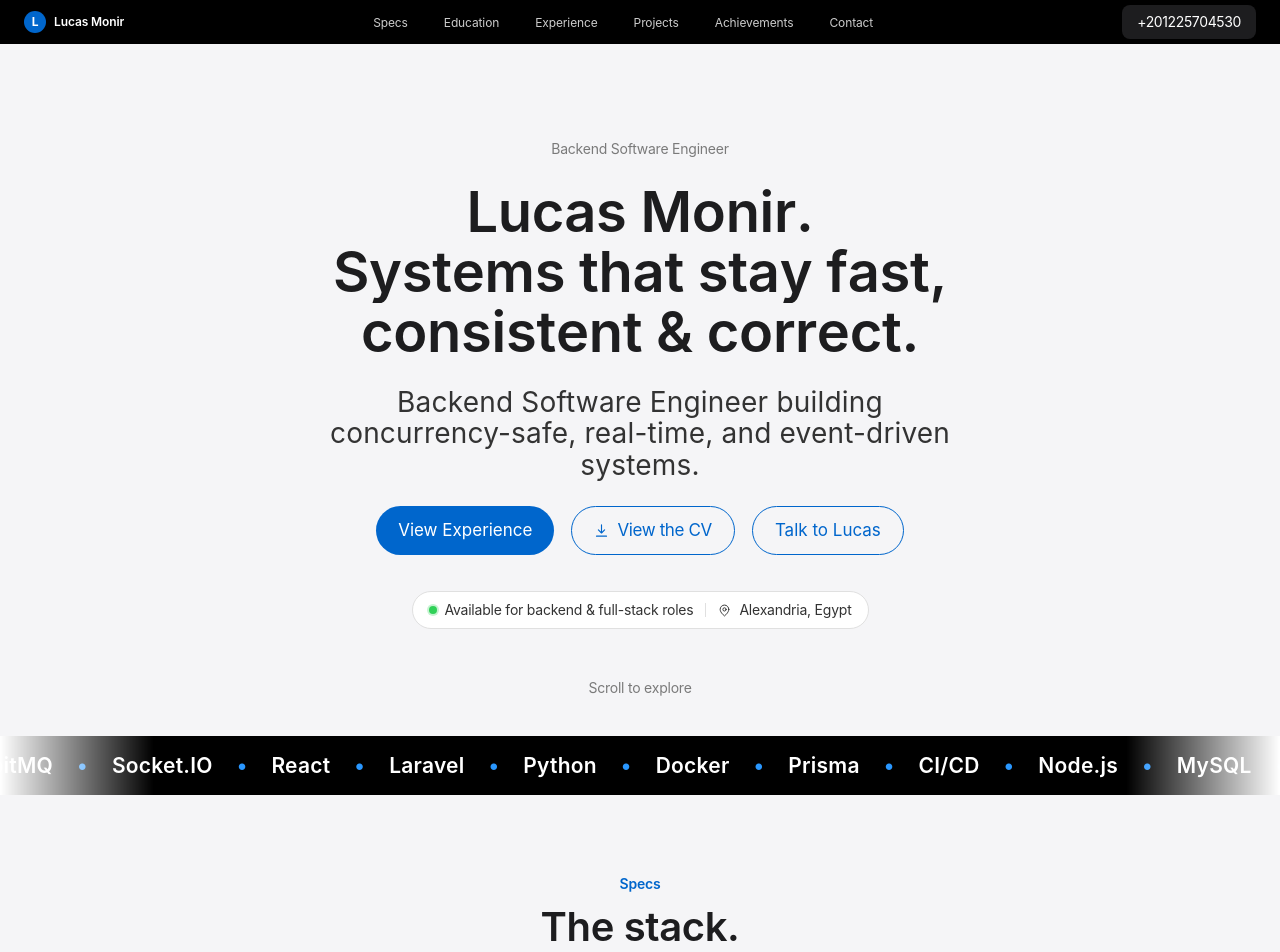
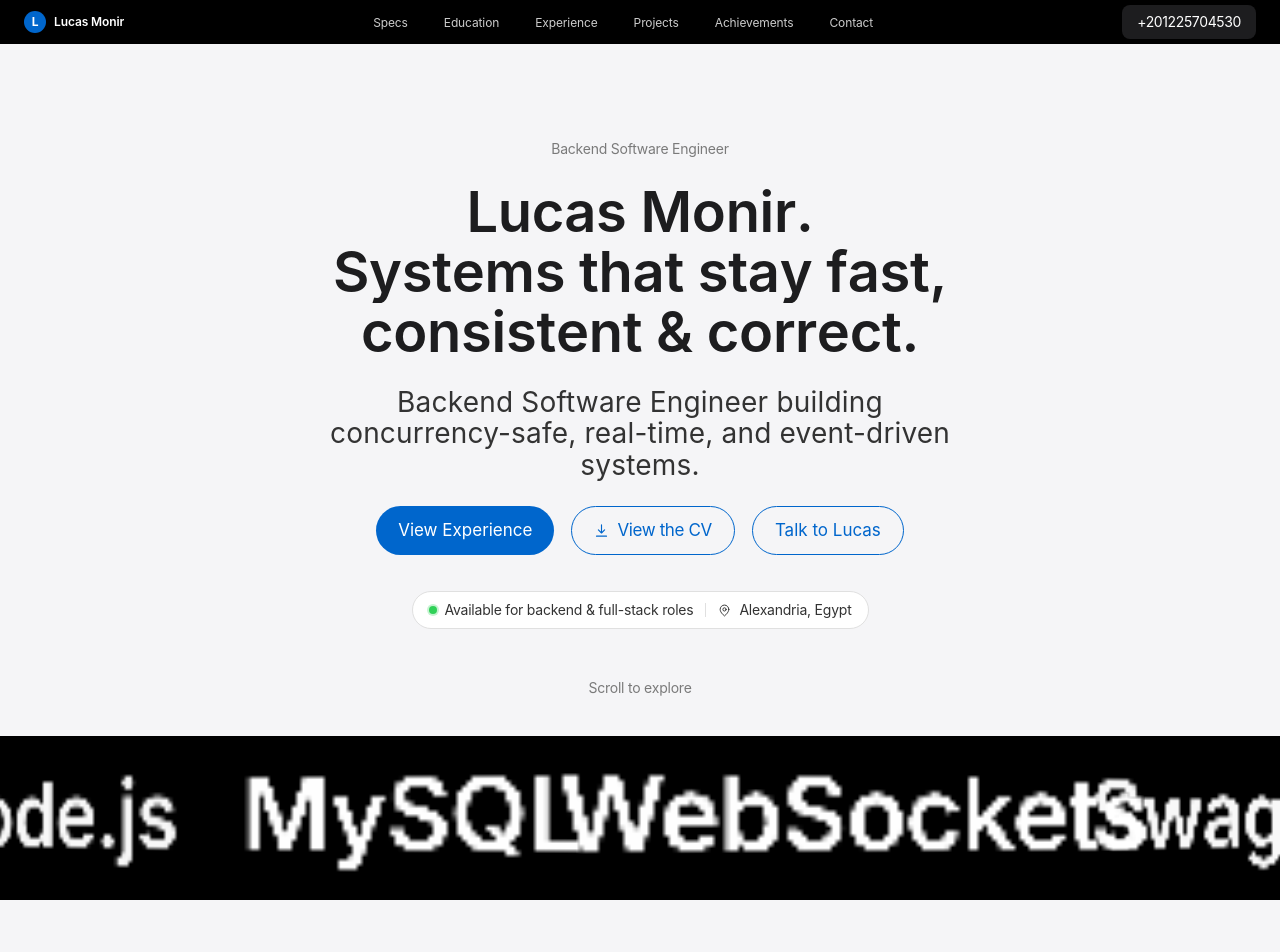
Before and after one commit to loucass/portfolio, a React (Vite) app: page / in a window 1280 px wide. Shown: the top 952 px of the page. Built offline with nearby package versions, Linux system fonts and the light colour scheme.

Commit message:
feat: 3d rotating stack band replaces flat marquee

```diff
--- a/src/components/Marquee.tsx
+++ b/src/components/Marquee.tsx
@@ -1,18 +1,61 @@
+import { useEffect, useRef } from 'react'
+import gsap from 'gsap'
 import { marqueeItems } from '../data/content'
+import { prefersReducedMotion } from '../lib/anim'
 
-const doubled = [...marqueeItems, ...marqueeItems]
+const ITEM_COUNT = marqueeItems.length
+const STEP = 180 / (ITEM_COUNT - 1)
+const RADIUS = 560
+const SPEED = 14
 
+/** The stack as a rotating 3D band — items arc around, facing the viewer. */
 export function Marquee() {
+  const trackRef = useRef<HTMLDivElement>(null)
+
+  useEffect(() => {
+    if (prefersReducedMotion()) return
+    const track = trackRef.current
+    if (!track) return
+    const items = Array.from(track.children) as HTMLElement[]
+    let angle = 0
+
+    const tick = (_time: number, deltaTime: number) => {
+      angle = (angle + deltaTime * SPEED * 0.01) % 360
+      track.style.transform = `rotateY(${angle}deg)`
+      for (let i = 0; i < items.length; i++) {
+        const c = Math.cos((i * STEP + angle) * (Math.PI / 180))
+        items[i].style.opacity = String(0.1 + 0.9 * Math.max(0, c))
+        items[i].style.scale = String(0.5 + 0.5 * ((c + 1) / 2))
+        items[i].style.zIndex = String(Math.round(c * 10) + 10)
+      }
+    }
+
+    gsap.ticker.add(tick)
+    return () => gsap.ticker.remove(tick)
+  }, [])
+
   return (
     <div className="marquee" aria-hidden="true">
-      <div className="marquee__track">
-        {doubled.map((item, i) => (
-          <span key={`${item}-${i}`} className="marquee__item tagline">
-            {item}
-            <span className="marquee__dot">•</span>
-          </span>
+      <div className="marquee__stage">
+        <div className="marquee__track" ref={trackRef}>
+          {marqueeItems.map((item, i) => (
+            <span
+              key={item}
+              className="marquee__item"
+              style={{
+                transform: `translate(-50%, -50%) rotateY(${i * STEP}deg) translateZ(${RADIUS}px)`,
+              }}
+            >
+              {item}
+            </span>
+          ))}
+        </div>
+      </div>
+      <ul className="marquee__fallback">
+        {marqueeItems.map((item) => (
+          <li key={item}>{item}</li>
         ))}
-      </div>
+      </ul>
     </div>
   )
 }
--- a/src/styles/global.css
+++ b/src/styles/global.css
@@ -515,60 +515,60 @@ button {
 .marquee {
   background: var(--surface-black);
   overflow: hidden;
-  padding: var(--s-md) 0;
-  -webkit-mask-image: linear-gradient(
-    90deg,
-    transparent,
-    #000 12%,
-    #000 88%,
-    transparent
-  );
-  mask-image: linear-gradient(
-    90deg,
-    transparent,
-    #000 12%,
-    #000 88%,
-    transparent
-  );
+  padding: var(--s-xxl) 0;
+}
+
+.marquee__stage {
+  position: relative;
+  height: 68px;
+  display: flex;
+  align-items: center;
+  justify-content: center;
+  perspective: 700px;
 }
 
 .marquee__track {
-  display: flex;
-  width: max-content;
-  animation: marquee-scroll 30s linear infinite;
+  position: relative;
+  width: 0;
+  height: 0;
+  transform-style: preserve-3d;
 }
 
 .marquee__item {
-  display: inline-flex;
-  align-items: center;
-  gap: var(--s-lg);
-  padding-right: var(--s-lg);
+  position: absolute;
+  top: 0;
+  left: 0;
+  transform-origin: center;
+  backface-visibility: hidden;
   color: var(--body-on-dark);
   white-space: nowrap;
+  font-family: var(--font-display);
   font-size: var(--text-tagline);
+  font-weight: 600;
 }
 
-.marquee__dot {
-  color: var(--primary-on-dark);
+.marquee__fallback {
+  display: none;
+  list-style: none;
+  flex-wrap: wrap;
+  justify-content: center;
+  gap: var(--s-md);
 }
 
-@keyframes marquee-scroll {
-  from {
-    transform: translateX(0);
-  }
-  to {
-    transform: translateX(-50%);
-  }
+.marquee__fallback li {
+  color: var(--body-on-dark);
+  font-family: var(--font-display);
+  font-size: var(--text-tagline);
+  font-weight: 600;
+  padding: var(--s-xs);
 }
 
 @media (prefers-reduced-motion: reduce) {
-  .marquee__track {
-    animation: none;
-    flex-wrap: wrap;
-    width: auto;
+  .marquee__stage {
+    display: none;
   }
-  .marquee__item {
-    padding: var(--s-xs);
+  .marquee__fallback {
+    display: flex;
   }
 }
 
```
